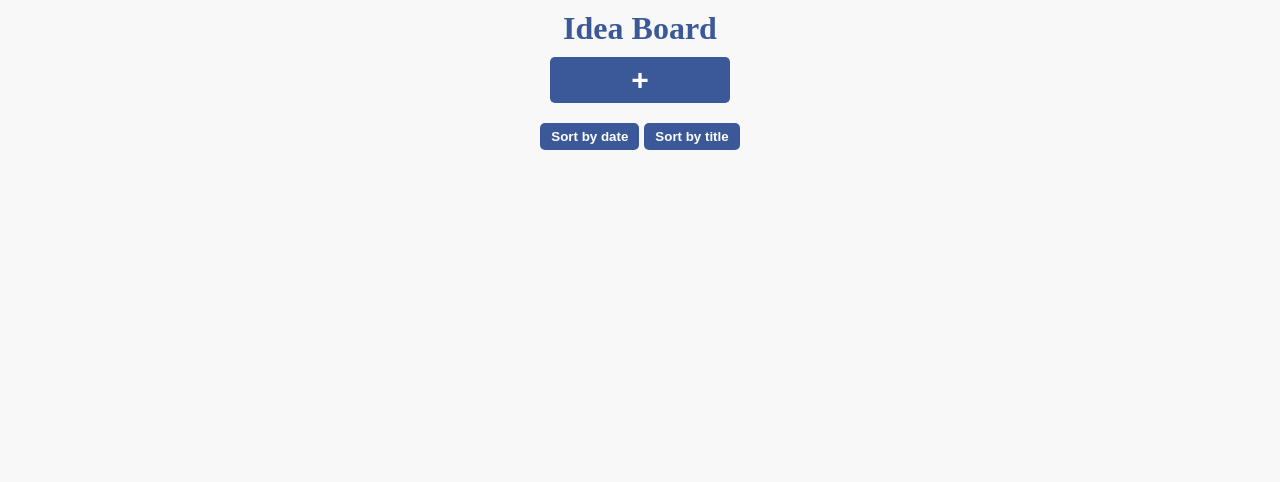
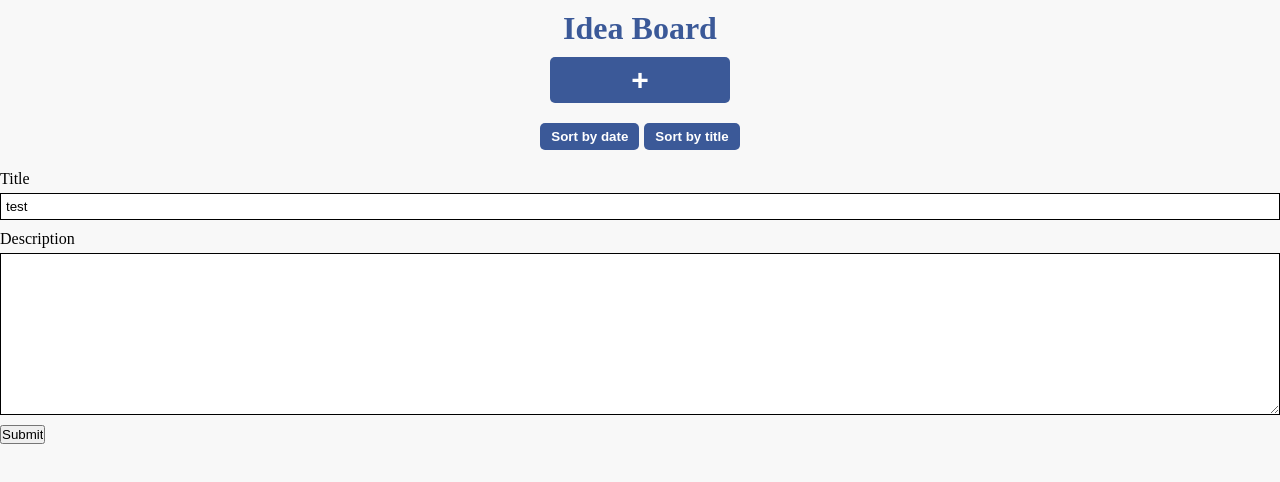
Before and after one commit to Nokrei/ideaList, a React (Create React App) app: page / in a window 1280 px wide. Shown: the top 482 px of the page. Built offline with nearby package versions, Linux system fonts and the light colour scheme.

Commit message:
Create separate form component, begin work on local storage

```diff
--- /dev/null
+++ b/src/components/Form.js
@@ -0,0 +1,50 @@
+import React, { useReducer } from "react";
+import { useForm } from "react-hook-form";
+import useLocalStorage from "../utils/useLocalStorage";
+import reducer, { initialState } from "../state/reducer";
+import styles from "../styles/Form.module.css";
+
+export default function Form({ submitForm }) {
+  const {
+    register,
+    handleSubmit,
+    formState: { errors },
+  } = useForm();
+
+  const [storedIdeas, setStoredIdeas] = useLocalStorage("ideaList", []);
+
+  const onSubmit = (data) => {
+    setStoredIdeas((current) => [
+      ...current,
+      {
+        title: data.title,
+        description: data.description,
+      },
+    ]);
+  };
+
+  return (
+    <form onSubmit={handleSubmit(onSubmit)}>
+      <div className={styles.inputGroup}>
+        <label htmlFor="title">Title</label>
+        <input
+          id="title"
+          defaultValue="test"
+          {...register("title", { required: true, maxLength: 20 })}
+        />
+        {errors.title && <span>This field is required</span>}
+      </div>
+      <div className={styles.inputGroup}>
+        <label htmlFor="description">Description</label>
+        <textarea
+          id="description"
+          rows={10}
+          {...register("description", { required: true, maxLength: 140 })}
+        />
+        {errors.description && <span>This field is required</span>}
+      </div>
+
+      <input type="submit" />
+    </form>
+  );
+}
--- a/src/pages/Main.js
+++ b/src/pages/Main.js
@@ -1,4 +1,4 @@
-import React, { useState, useReducer } from "react";
+import React, { useState, useReducer, useEffect } from "react";
 import { ToastContainer, toast } from "react-toastify";
 import "react-toastify/dist/ReactToastify.css";
 import useLocalStorage from "../utils/useLocalStorage";
@@ -6,6 +6,7 @@ import reducer, { initialState } from "../state/reducer";
 import CardModal from "../components/CardModal";
 import Card from "../components/Card";
 import styles from "../styles/Main.module.css";
+import Form from "../components/Form";
 
 export default function MainPage() {
   // Get random ids for keys - currently using the exact date for this
@@ -140,6 +141,12 @@ export default function MainPage() {
     });
   };
 
+  useEffect(() => {
+    dispatch({
+      type: "copyFromLocal",
+      payload: storedIdeas,
+    });
+  }, [storedIdeas]);
   return (
     <div className={styles.main}>
       <ToastContainer autoClose={2000} hideProgressBar={true} />
@@ -191,6 +198,7 @@ export default function MainPage() {
           );
         })}
       </div>
+      <Form />
     </div>
   );
 }
--- a/src/state/reducer.js
+++ b/src/state/reducer.js
@@ -25,7 +25,12 @@ export default function reducer(state, action) {
           return item;
         }),
       };
-
+    case "copyFromLocal": {
+      return {
+        ...state,
+        ideas: action.payload,
+      };
+    }
     case "sortByDate":
       return {
         ...state,
--- /dev/null
+++ b/src/styles/Form.module.css
@@ -0,0 +1,21 @@
+.header {
+  display: flex;
+  justify-content: space-between;
+  margin-bottom: 10px;
+}
+.inputGroup {
+  display: flex;
+  flex-direction: column;
+  margin-bottom: 10px;
+}
+.inputGroup label {
+  margin-bottom: 5px;
+}
+.inputGroup input {
+  padding: 5px;
+  border: 1px solid black;
+}
+.inputGroup textarea {
+  border: 1px solid black;
+  padding: 5px;
+}
```
